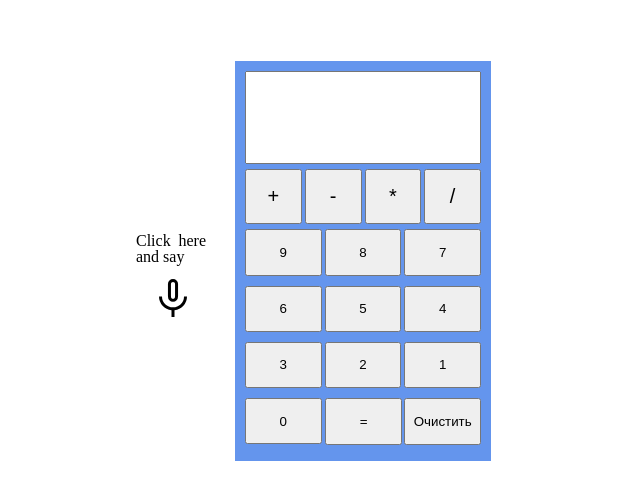
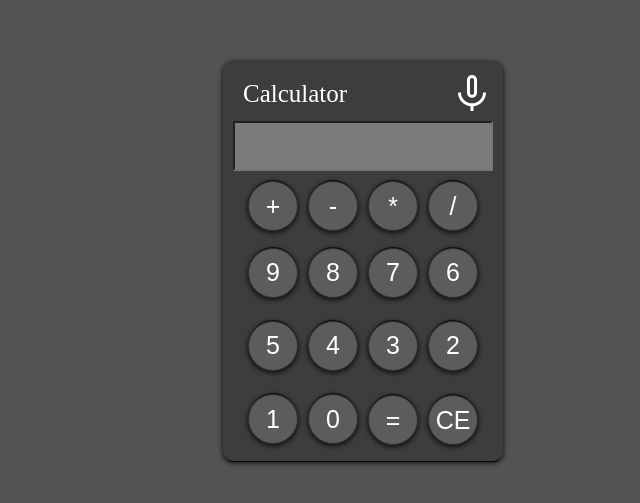
Before and after one commit to drEdisn/Voice-calculator, a website with bundled scripts: page index.html in a window 1280 px wide. Shown: the part 139-642 px from the top of the page, without its empty margins (277-917 px from the left). Built offline with nearby package versions, Linux system fonts and the light colour scheme.

Commit message:
feat: change style

```diff
--- a/css/style.css
+++ b/css/style.css
@@ -1,9 +1,19 @@
+@import url('https://fonts.googleapis.com/css2?family=Albert+Sans:ital,wght@0,400;0,500;1,400&display=swap');
+
 body {
+  font-family: 'Albert Sans', sans-serif;
   height: 100vh;
   width: 100%;
 }
 
+.main {
+  height: 100%;
+  width: 100%;
+  background-color: rgb(83, 83, 83);
+}
+
 .container {
+  position: relative;
   max-width: 1280px;
   height: 100%;
   margin: 0 auto;
@@ -16,59 +26,110 @@ body {
   position: relative;
   display: flex;
   flex-direction: column;
+  align-items: center;
+  justify-content: end;
   gap: 5px;
-  width: 20%;
-  height: 50%;
-  background-color: cornflowerblue;
-  border: 10px solid cornflowerblue;
+  width: 280px;
+  height: 400px;
+  background-color: rgb(61, 61, 61);
+  border: 10px solid rgb(61, 61, 61);
+  border-radius: 10px;
+  box-shadow: 0 2px 5px 0 rgba(0, 0, 0, 0.46), 0 1px 5px 0 rgba(0, 0, 0, 0.575), 0 3px 1px -2px rgba(0, 0, 0, 0.805);
 }
 
 .panel {
-  width: 100%;
-  height: 25%;
+  width: 260px;
+  height: 50px;
   font-size: 20px;
   line-height: 26px;
   padding: 10px;
+  background-color: rgb(123, 123, 123);
+  color: white;
+  outline: 0;
+}
+
+.title {
+  font-size: 25px;
+  color: white;
+  align-self: start;
+  margin: 10px;
 }
 
 .operations {
   display: flex;
-  gap: 3px;
-  height: 15%;
+  gap: 10px;
+  margin: 5px 0;
+  height: 50px;
 }
 
 .operations__item {
-  width: calc(100% / 4);
-  font-size: 20px;
-  height: 100%;
+  width: 50px;
+  font-size: 25px;
+  border-radius: 40px;
+  color: white;
+  background-color: rgb(92, 92, 92);
+  border: 1px solid rgb(49, 48, 48);
+  box-shadow: 0 2px 5px 0 rgba(0, 0, 0, 0.46), 0 1px 5px 0 rgba(0, 0, 0, 0.575), 0 -3px 1px -2px rgba(0, 0, 0, 0.805);
+  height: 50px;
+  transition: 0.3s;
 }
 
 .numbers {
   display: flex;
   flex-wrap: wrap;
-  gap: 3px;
-  height: 60%;
+  margin-left: 20px;
+  align-items: center;
+  justify-content: flex-start;
+  gap: 10px;
+  height: 210px;
+  width: 250px;
 }
 
 .numbers__item {
-  width: calc(100% / 3 - 2px);
-  height: calc(100% / 4 - 9px);
+  width: 50px;
+  font-size: 25px;
+  border-radius: 40px;
+  color: white;
+  background: rgb(92, 92, 92);
+  border: 1px solid rgb(49, 48, 48);
+  box-shadow: 0 2px 5px 0 rgba(0, 0, 0, 0.46), 0 1px 5px 0 rgba(0, 0, 0, 0.575), 0 -3px 1px -2px rgba(0, 0, 0, 0.805);
+  height: 50px;
+  transition: 0.3s;
 }
 
 .submit {
   position: absolute;
-  width: calc(100% - 67.5%);
-  height: calc(100% - 87.7%);
-  right:  calc(100% - 66.5%);
   bottom: 6px;
+  right: 75px;
+  width: 50px;
+  font-size: 25px;
+  border-radius: 40px;
+  color: white;
+  background: rgb(92, 92, 92);
+  border: 1px solid rgb(49, 48, 48);
+  box-shadow: 0 2px 5px 0 rgba(0, 0, 0, 0.46), 0 1px 5px 0 rgba(0, 0, 0, 0.575), 0 -3px 1px -2px rgba(0, 0, 0, 0.805);
+  height: 50px;
+  transition: 0.3s;
 }
 
 .clear {
   position: absolute;
-  width: calc(100% - (67.5%));
-  height: calc(100% - 87.7%);
-  right: 0px;
+  right: 15px;
   bottom: 6px;
+  min-width: 50px;
+  font-size: 25px;
+  border-radius: 40px;
+  color: white;
+  background: rgb(92, 92, 92);
+  border: 1px solid rgb(49, 48, 48);
+  box-shadow: 0 2px 5px 0 rgba(0, 0, 0, 0.46), 0 1px 5px 0 rgba(0, 0, 0, 0.575), 0 -3px 1px -2px rgba(0, 0, 0, 0.805);
+  height: 50px;
+  transition: 0.3s;
+}
+
+
+.button:hover {
+  box-shadow: inset 1px 2px 5px 0 rgba(0, 0, 0, 0.46), inset 0 1px 5px 0 rgba(0, 0, 0, 0.575),inset 1px 3px 1px 2px rgba(0, 0, 0, 0.805);
 }
 
 .text {
@@ -79,22 +140,27 @@ body {
 
 .voice {
   position: absolute;
-  top: 50%;
-  left: 35%;
-  transform: translate(-50%, -35%);
-  width: 100px;
-  height: 100px;
-  display: flex;
-  flex-direction: column;
-  justify-content: center;
-  align-items: center;
-  gap: 10px;
-}
-
-.voice__img {
+  cursor: pointer;
+  top: -5px;
+  right: 0px;
+  /* transform: translate(-50%, -35%); */
+  height: 50px;
+  width: 50px;
   display: flex;
   justify-content: center;
   align-items: center;
-  height: 50px;
-  width: 50px;
+  transition: 0.3s;
 }
+
+.voice:hover {
+  filter: drop-shadow(1px 2px 3px white);
+}
+
+.voise__img {
+  display: flex;
+  justify-content: center;
+  align-items: center;
+  height: 40px;
+  width: 40px;
+  fill: white;
+}
--- a/index.html
+++ b/index.html
@@ -9,35 +9,39 @@
   <title>Calculator</title>
 </head>
 <body>
+  <main class="main">
     <div class="container">
       <div class="window">
+        <h1 class="title">
+          Calculator
+        </h1>
         <input class="panel" type="text" readonly>
         <div class="operations">
-        <button class="operations__item" data-click="say">+</button>
-        <button class="operations__item" data-click="say">-</button>
-        <button class="operations__item" data-click="say">*</button>
-        <button class="operations__item" data-click="say">/</button>
+          <button class="operations__item button" data-click="say">+</button>
+          <button class="operations__item button" data-click="say">-</button>
+          <button class="operations__item button" data-click="say">*</button>
+          <button class="operations__item button" data-click="say">/</button>
         </div>
         <div class="numbers">
-        <button class="numbers__item" data-click="say">9</button>
-        <button class="numbers__item" data-click="say">8</button>
-        <button class="numbers__item" data-click="say">7</button>
-        <button class="numbers__item" data-click="say">6</button>
-        <button class="numbers__item" data-click="say">5</button>
-        <button class="numbers__item" data-click="say">4</button>
-        <button class="numbers__item" data-click="say">3</button>
-        <button class="numbers__item" data-click="say">2</button>
-        <button class="numbers__item" data-click="say">1</button>
-        <button class="numbers__item" data-click="say">0</button>
+          <button class="numbers__item button" data-click="say">9</button>
+          <button class="numbers__item button" data-click="say">8</button>
+          <button class="numbers__item button" data-click="say">7</button>
+          <button class="numbers__item button" data-click="say">6</button>
+          <button class="numbers__item button" data-click="say">5</button>
+          <button class="numbers__item button" data-click="say">4</button>
+          <button class="numbers__item button" data-click="say">3</button>
+          <button class="numbers__item button" data-click="say">2</button>
+          <button class="numbers__item button" data-click="say">1</button>
+          <button class="numbers__item button" data-click="say">0</button>
         </div>
-      <button class="submit">=</button>
-      <button class="clear" >Очистить</button>
+        <button class="submit button">=</button>
+        <button class="clear button" >CE</button>
+        <div class="voice">
+          <svg class="voise__img" xmlns="http://www.w3.org/2000/svg" height="45" width="45"><path d="M24 26.85q-2.15 0-3.6-1.55-1.45-1.55-1.45-3.75V9q0-2.1 1.475-3.55Q21.9 4 24 4t3.575 1.45Q29.05 6.9 29.05 9v12.55q0 2.2-1.45 3.75-1.45 1.55-3.6 1.55Zm0-11.4ZM22.5 42v-6.8q-5.3-.55-8.9-4.45-3.6-3.9-3.6-9.2h3q0 4.55 3.225 7.65Q19.45 32.3 24 32.3q4.55 0 7.775-3.1Q35 26.1 35 21.55h3q0 5.3-3.6 9.2-3.6 3.9-8.9 4.45V42ZM24 23.85q.9 0 1.475-.675.575-.675.575-1.625V9q0-.85-.6-1.425Q24.85 7 24 7t-1.45.575q-.6.575-.6 1.425v12.55q0 .95.575 1.625T24 23.85Z"/></svg>
         </div>
       </div>
-  <div class="voice">
-    <p class="text">Click here and say</p>
-    <svg class="voise__img" xmlns="http://www.w3.org/2000/svg" height="45" width="45"><path d="M24 26.85q-2.15 0-3.6-1.55-1.45-1.55-1.45-3.75V9q0-2.1 1.475-3.55Q21.9 4 24 4t3.575 1.45Q29.05 6.9 29.05 9v12.55q0 2.2-1.45 3.75-1.45 1.55-3.6 1.55Zm0-11.4ZM22.5 42v-6.8q-5.3-.55-8.9-4.45-3.6-3.9-3.6-9.2h3q0 4.55 3.225 7.65Q19.45 32.3 24 32.3q4.55 0 7.775-3.1Q35 26.1 35 21.55h3q0 5.3-3.6 9.2-3.6 3.9-8.9 4.45V42ZM24 23.85q.9 0 1.475-.675.575-.675.575-1.625V9q0-.85-.6-1.425Q24.85 7 24 7t-1.45.575q-.6.575-.6 1.425v12.55q0 .95.575 1.625T24 23.85Z"/></svg>
     </div>
+  </main>
   <script type="module" src="./js/main.js"></script>
 </body>
 </html>
--- a/js/speech.js
+++ b/js/speech.js
@@ -36,6 +36,7 @@ export default class Speech {
 
   say = (text, speech) => {
     const utter = new SpeechSynthesisUtterance();
+    if (text === 'CE') {text = 'Clear';}
     utter.text = this.operation[text] !== undefined ? this.operation[text] : text;
     utter.voice = this.getVoice(speech);
     utter.pitch = 1;
--- a/js/voice.js
+++ b/js/voice.js
@@ -16,6 +16,7 @@ export default class Voice {
     voice.onclick = () => recognition.start();
 
     recognition.onresult = (event) => {
+      console.log(event.results)
       const strArr = event.results[0][0].transcript.split(' ');
       const str = strArr.map(i => i == 'х' || i == 'x' ? i = '*' : i).join(' ');
       const res = Math.trunc(eval(str));
```
Lines whose indentation alone changed are shown as unchanged.
